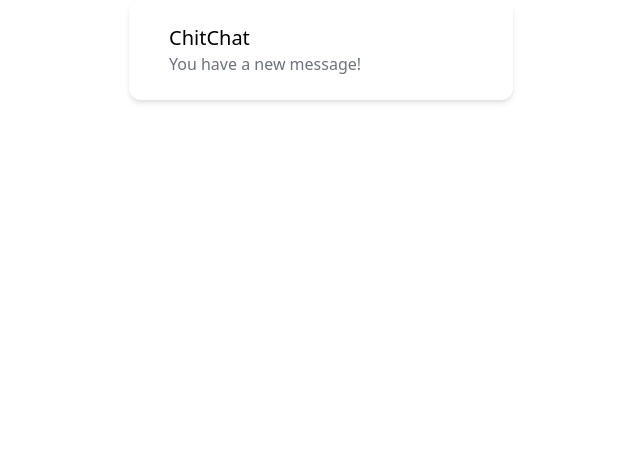
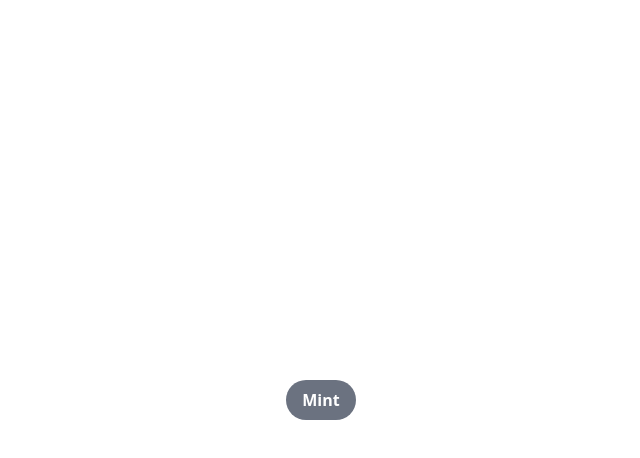
Before and after one commit to finessevanes/wit-nft, a React (Create React App) app: page / in a window 1280 px wide. Shown: the top 458 px of the page, without its empty margins (319-959 px from the left). Built offline with nearby package versions, Linux system fonts and the light colour scheme.

Commit message:
make btn

```diff
--- a/src/App.js
+++ b/src/App.js
@@ -2,14 +2,13 @@
 
 function App() {
   return (
-    <div class="p-6 max-w-sm mx-auto bg-white rounded-xl shadow-md flex items-center space-x-4">
-      <div class="flex-shrink-0">
-      </div>
-      <div>
-        <div class="text-xl font-medium text-black">ChitChat</div>
-        <p class="text-gray-500">You have a new message!</p>
-      </div>
+    <div class="flex h-screen">
+    <div class="m-auto">
+    <button className="bg-gray-500 hover:bg-gray-700 text-white font-bold py-2 px-4 rounded-full">
+      Mint
+    </button>
     </div>
+  </div>
   );
 }
 
```
